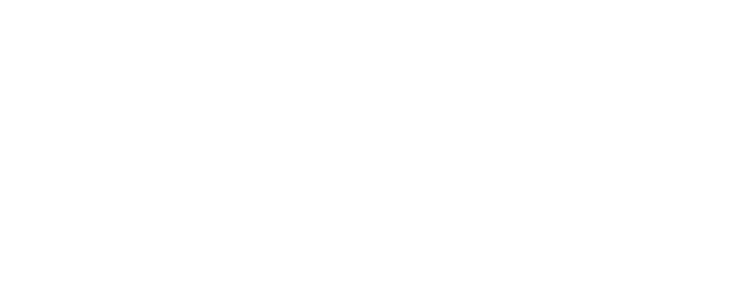
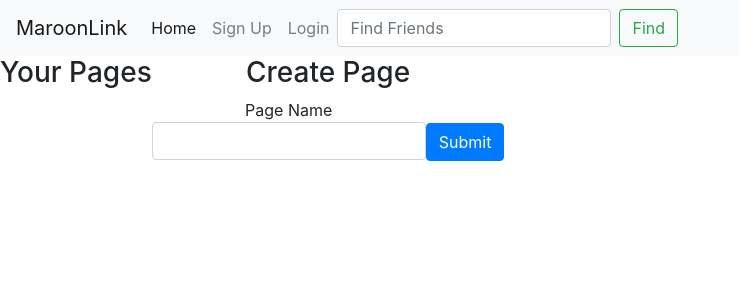
Before and after one commit to varvind/csce-310-project, a React (Create React App) app in the folder csce-310-project-frontend/: page /yourpages in a window 1280 px wide. Before the commit this address had no page. Shown: the top 300 px of the page, without its empty margins (0-739 px from the left). Built offline with nearby package versions, Linux system fonts and the light colour scheme.

Commit message:
Added YourPages page

```diff
--- /dev/null
+++ b/csce-310-project-frontend/src/YourPages.js
@@ -0,0 +1,43 @@
+import Cookies from 'js-cookie';
+import React, { useState } from 'react';
+
+export default function YourPages(props) {
+    const [pages, setPages] = useState([]);
+    const adminId = Cookies.get('adminId')
+
+    function handleSubmit(event) {
+
+    }
+
+    return (
+        <div className="d-flex">
+            <center>
+                <h3>Your Pages</h3>
+                {pages.map(page => {
+                    return (
+                        <React.Fragment>
+                            <a href={"/page/" + page.page_id}>{page.page_id}</a>
+                            <p>{page.description}</p>
+                            <p>{page.member_count} members</p>
+                        </React.Fragment>
+                    );
+                })}
+            </center>
+            <center>
+                <h3>Create Page</h3>
+                <form onSubmit={handleSubmit}>
+                    <label>Page Name
+                        <input
+                        type="text"
+                        name="page_name"
+                        class="form-control"
+                        value={""}
+                        onChange={() => {}}
+                        />
+                    </label>
+                    <input type="submit" class="btn btn-primary" />
+                </form>
+            </center>
+        </div>
+    );
+}
--- a/csce-310-project-frontend/src/index.js
+++ b/csce-310-project-frontend/src/index.js
@@ -12,6 +12,7 @@
 import Settings from './pages/user_settings/Settings'
 import Search from './pages/Search';
 import UserProfile from './pages/UserProfile'
+import YourPages from './YourPages';
 
 export default function App() {
   return (
@@ -26,7 +27,9 @@
           <Route path='/settings' element = {<Settings/>} />
           <Route path='/change/status/:friend_id' element = {<ChangeStatus/>} />
           <Route path='/search/:query' element = {<Search/>}/>
-          <Route path ='/profile/:user_id' element = {<UserProfile/>} />
+          <Route path='/profile/:user_id' element = {<UserProfile/>} />
+          <Route path='/yourpages' element = {<YourPages />} />
+          <Route path='/page/:page_id' />
         </Route>
       </Routes>
     </BrowserRouter>
--- a/csce-310-project-frontend/src/pages/Layout.js
+++ b/csce-310-project-frontend/src/pages/Layout.js
@@ -3,9 +3,11 @@
 import React, { useState } from 'react';
 
 // Developed By Arvind V.
+// Admin features developed by Jason Hirsch
 const Layout = () => {
     const [inputs, setInputs] = useState({search:""});
     const userId = Cookies.get('userId')
+    const adminId = Cookies.get('adminId')
 
     // Form Change Handler
     const handleChange = (event) => {
@@ -23,6 +25,7 @@
     // Logout Handler
     const logout = () => {
         Cookies.remove('userId')
+        Cookies.remove('adminId')
         window.location.href = '/';
     }
 
@@ -48,6 +51,14 @@
                         <li class="nav-item">
                             <Link class = "nav-link" to='/login'>Login</Link>
                         </li>
+                        </>
+                    }
+                    {
+                        (adminId != null) &&
+                        <>
+                            <li class="nav-item">
+                                <Link class = "nav-link" to='/yourpages'>Your Pages</Link>
+                            </li>
                         </>
                     }
                     {   (userId != null) &&
```
Also changed, not shown: 2 other files (tests, documents, lock files or other folders).
